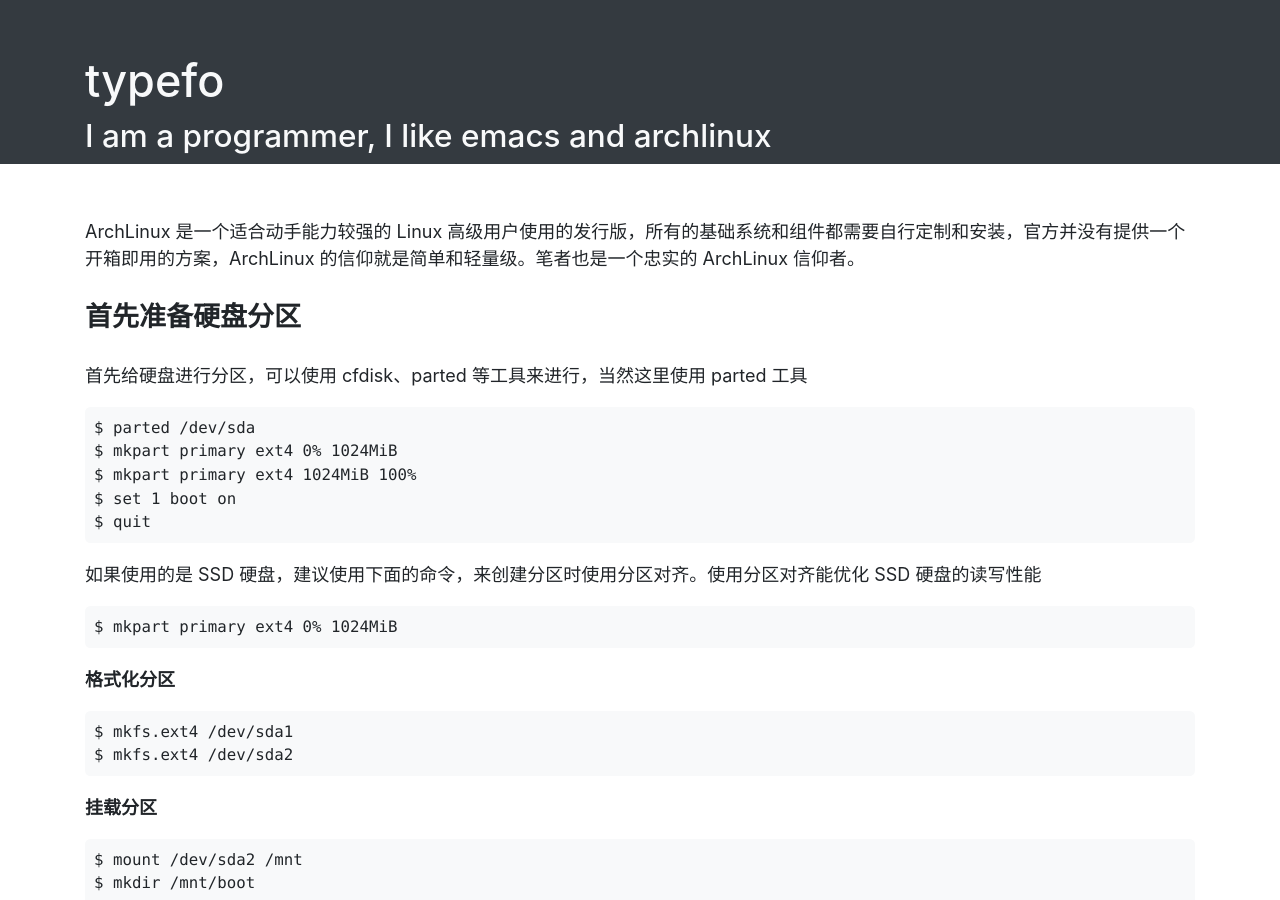
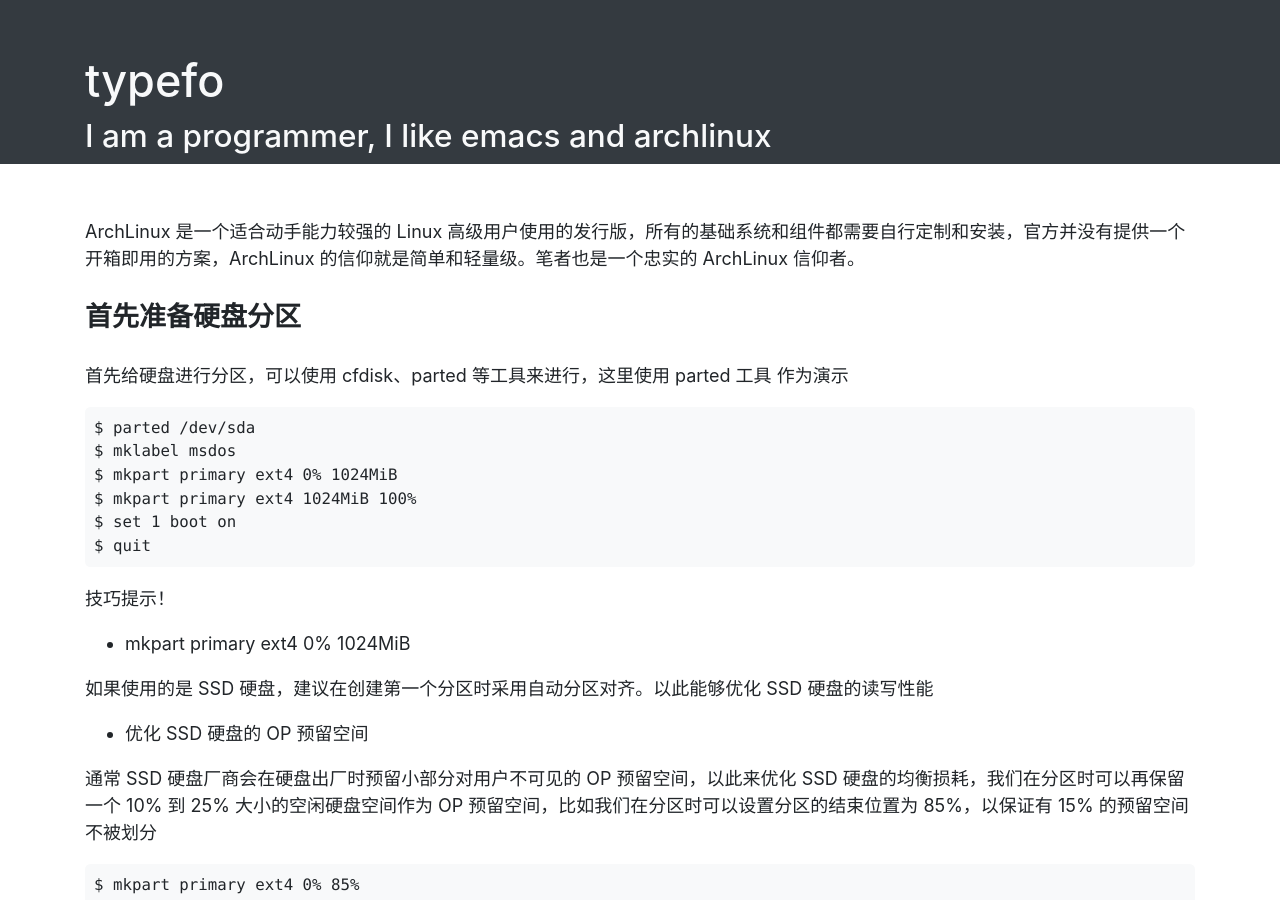
Before and after one commit to ehsud/blog, a Jekyll site: the page built from linux/archlinux-install-guide.md, in a window 1280 px wide and 900 px high. Built offline with Jekyll 4.4.1, drawn with Linux system fonts in a browser that asks for light colours.

Commit message:
Updated some files

````diff
--- a/linux/archlinux-install-guide.md
+++ b/linux/archlinux-install-guide.md
@@ -10,17 +10,30 @@ ArchLinux 是一个适合动手能力较强的 Linux 高级用户使用的发行
 
 ### 首先准备硬盘分区
 
-首先给硬盘进行分区，可以使用 cfdisk、parted 等工具来进行，当然这里使用 parted 工具
+首先给硬盘进行分区，可以使用 cfdisk、parted 等工具来进行，这里使用 parted 工具 作为演示
 
     $ parted /dev/sda
+    $ mklabel msdos
     $ mkpart primary ext4 0% 1024MiB
     $ mkpart primary ext4 1024MiB 100%
     $ set 1 boot on
     $ quit
 
-如果使用的是 SSD 硬盘，建议使用下面的命令，来创建分区时使用分区对齐。使用分区对齐能优化 SSD 硬盘的读写性能
+> 技巧提示！
 
-    $ mkpart primary ext4 0% 1024MiB
+- mkpart primary ext4 0% 1024MiB
+
+如果使用的是 SSD 硬盘，建议在创建第一个分区时采用自动分区对齐。以此能够优化 SSD 硬盘的读写性能
+
+- 优化 SSD 硬盘的 OP 预留空间
+
+通常 SSD 硬盘厂商会在硬盘出厂时预留小部分对用户不可见的 OP 预留空间，以此来优化 SSD 硬盘的均衡损耗，我们在分区时可以再保留一个 10% 到 25% 大小的空闲硬盘空间作为 OP 预留空间，比如我们在分区时可以设置分区的结束位置为 85%，以保证有 15% 的预留空间不被划分
+
+```
+$ mkpart primary ext4 0% 85%
+```
+
+
 
 **格式化分区**
 
````
Also changed, not shown: linux/archlinux-install-guide-uefi.md (+13 -0 lines).
